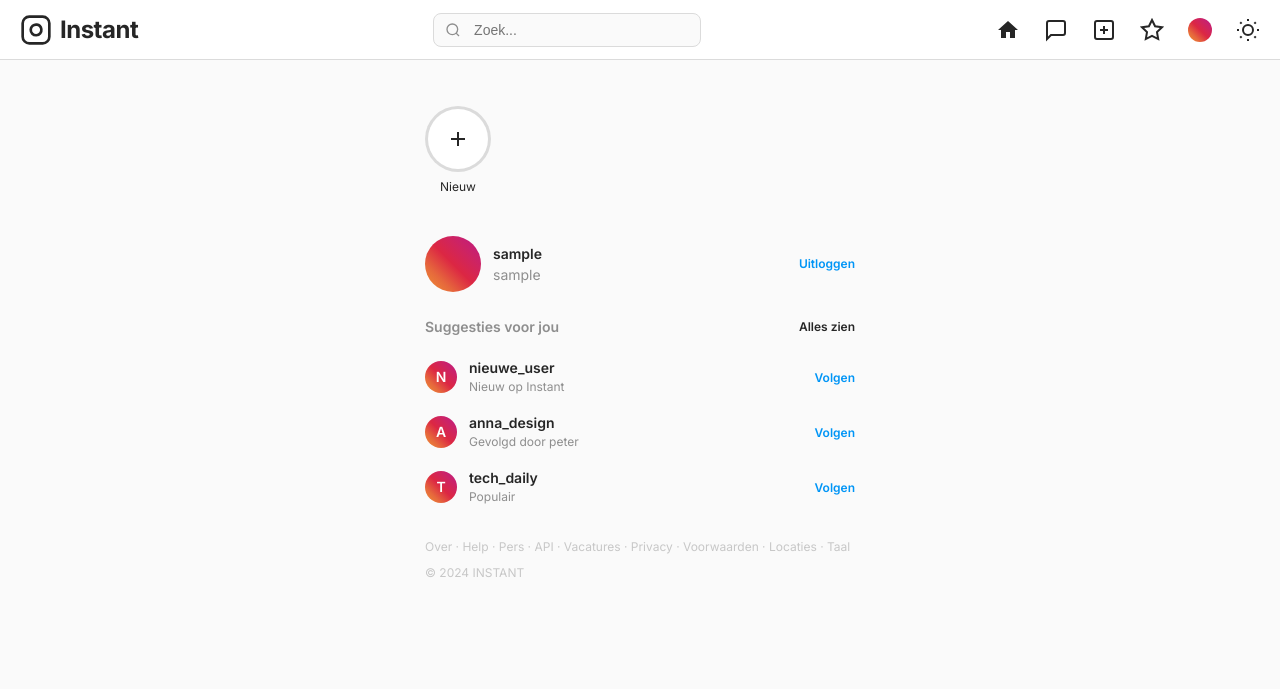
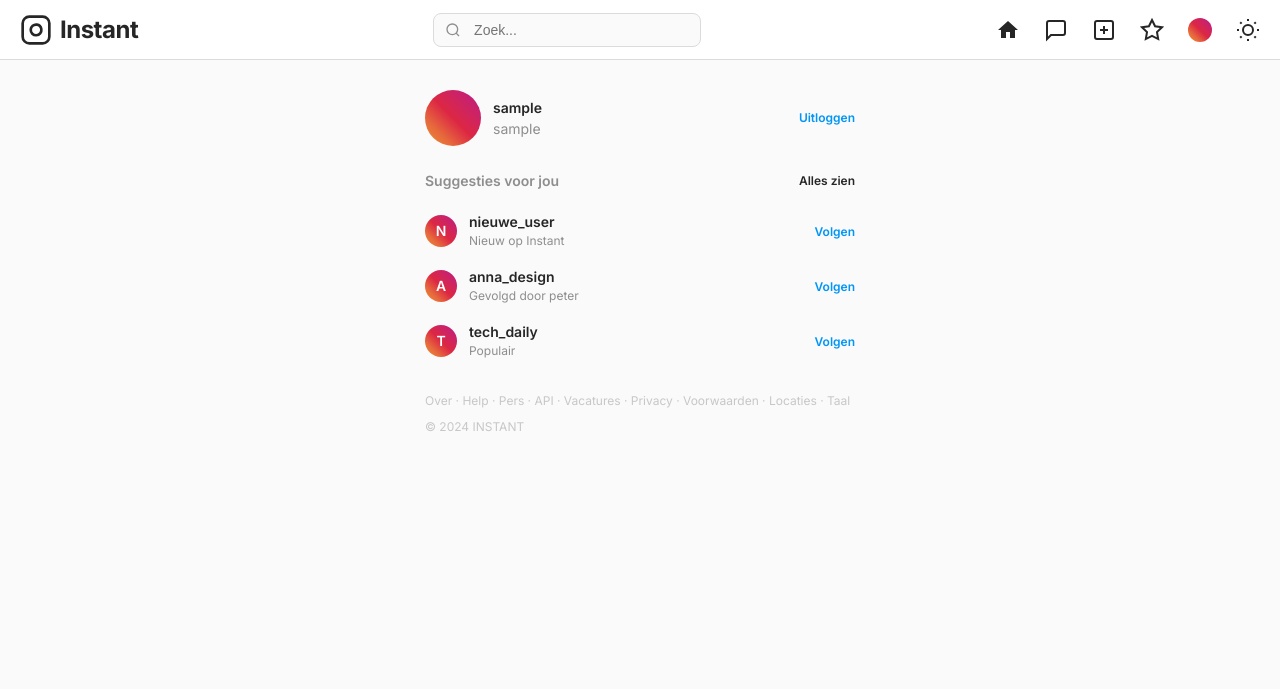
Before and after one commit to YoussefK49/ExamenProject, a PHP site: page / in a window 1280 px wide. Shown: the top 689 px of the page. Run offline with PHP 8.4, Linux system fonts and the light colour scheme; the visitor is signed in with stand-in values (Sample User, id 1); data that the repository does not hold is empty.

Commit message:
Portfolio pagina, bio toegevoegd en storys functie verwijdert

```diff
--- a/index.php
+++ b/index.php
@@ -26,12 +26,6 @@ if ($_SERVER['REQUEST_METHOD'] === 'POST' && !empty($_POST['action'])) {
         exit;
     }
 
-    if ($action === 'create_story') {
-        addStory($userId);
-        header('Location: index.php');
-        exit;
-    }
-
     if ($action === 'follow' && !empty($_POST['following_id'])) {
         $followingId = (int) $_POST['following_id'];
         followUser($userId, $followingId);
@@ -48,7 +42,6 @@ if ($_SERVER['REQUEST_METHOD'] === 'POST' && !empty($_POST['action'])) {
 }
 
 $posts = getPosts(10);
-$stories = getStories(10);
 ?>
 <!DOCTYPE html>
 <html lang="nl">
@@ -124,28 +117,6 @@ $stories = getStories(10);
   </header>
 
   <main class="main-container">
-    <div class="stories-section">
-      <div class="story-item story-add" <?php echo isLoggedIn() ? "onclick=\"document.getElementById('storyModal').style.display='flex'\"" : "onclick=\"window.location.href='login.php'\""; ?>>
-        <div class="story-ring">
-          <div class="story-avatar">
-            <svg viewBox="0 0 24 24" fill="none" stroke="currentColor" stroke-width="2">
-              <line x1="12" y1="5" x2="12" y2="19"/>
-              <line x1="5" y1="12" x2="19" y2="12"/>
-            </svg>
-          </div>
-        </div>
-        <span>Nieuw</span>
-      </div>
-      <?php foreach ($stories as $story): ?>
-      <div class="story-item">
-        <div class="story-ring">
-          <div class="story-avatar"></div>
-        </div>
-        <span><?php echo htmlspecialchars($story['username'], ENT_QUOTES, 'UTF-8'); ?></span>
-      </div>
-      <?php endforeach; ?>
-    </div>
-
     <div class="feed-section">
       <?php foreach ($posts as $post): ?>
       <article class="post-card">
@@ -338,21 +309,6 @@ $stories = getStories(10);
   }
   ?>
 
-  <!-- Story Modal -->
-  <div id="storyModal" class="modal" style="display: none;">
-    <div class="modal-content">
-      <div class="modal-header">
-        <h2>Nieuwe Story</h2>
-        <button class="modal-close" onclick="document.getElementById('storyModal').style.display='none'">×</button>
-      </div>
-      <form method="post" class="modal-form">
-        <input type="hidden" name="action" value="create_story" />
-        <p>Story maken (24 uur zichtbaar)</p>
-        <button type="submit" class="modal-submit">Story Plaatsen</button>
-      </form>
-    </div>
-  </div>
-
   <!-- Post Modal -->
   <div id="postModal" class="modal" style="display: none;">
     <div class="modal-content">
--- a/styles.css
+++ b/styles.css
@@ -10,7 +10,7 @@
   --brand-hover: #1877f2;
   --card: #ffffff;
   --shadow: 0 1px 2px rgba(0, 0, 0, 0.1);
-  --story-gradient: linear-gradient(45deg, #f09433 0%, #e6683c 25%, #dc2743 50%, #cc2366 75%, #bc1888 100%);
+  --avatar-gradient: linear-gradient(45deg, #f09433 0%, #e6683c 25%, #dc2743 50%, #cc2366 75%, #bc1888 100%);
 }
 
 [data-theme="dark"] {
@@ -147,7 +147,7 @@ a {
   width: 24px;
   height: 24px;
   border-radius: 50%;
-  background: var(--story-gradient);
+  background: var(--avatar-gradient);
 }
 
 /* Main Container */
@@ -157,62 +157,6 @@ a {
   max-width: 470px;
   margin: 30px auto 100px;
   padding: 0 20px;
-}
-
-/* Stories */
-.stories-section {
-  display: flex;
-  gap: 16px;
-  padding: 16px 0;
-  overflow-x: auto;
-  margin-bottom: 24px;
-}
-
-.story-item {
-  flex: 0 0 auto;
-  display: flex;
-  flex-direction: column;
-  align-items: center;
-  gap: 6px;
-  cursor: pointer;
-}
-
-.story-ring {
-  width: 66px;
-  height: 66px;
-  border-radius: 50%;
-  padding: 3px;
-  background: var(--story-gradient);
-  display: flex;
-  align-items: center;
-  justify-content: center;
-}
-
-.story-add .story-ring {
-  background: var(--border);
-}
-
-.story-avatar {
-  width: 60px;
-  height: 60px;
-  border-radius: 50%;
-  background: var(--surface);
-  display: flex;
-  align-items: center;
-  justify-content: center;
-  font-weight: 600;
-  font-size: 24px;
-  color: var(--text);
-}
-
-.story-avatar svg {
-  width: 24px;
-  height: 24px;
-}
-
-.story-item span {
-  font-size: 12px;
-  color: var(--text);
 }
 
 /* Feed */
@@ -246,7 +190,7 @@ a {
   width: 32px;
   height: 32px;
   border-radius: 50%;
-  background: var(--story-gradient);
+  background: var(--avatar-gradient);
   color: white;
   display: flex;
   align-items: center;
@@ -404,7 +348,7 @@ a {
   width: 56px;
   height: 56px;
   border-radius: 50%;
-  background: var(--story-gradient);
+  background: var(--avatar-gradient);
 }
 
 .sidebar-info {
@@ -463,7 +407,7 @@ a {
   width: 32px;
   height: 32px;
   border-radius: 50%;
-  background: var(--story-gradient);
+  background: var(--avatar-gradient);
   color: white;
   display: flex;
   align-items: center;
@@ -540,7 +484,7 @@ a {
   width: 24px;
   height: 24px;
   border-radius: 50%;
-  background: var(--story-gradient);
+  background: var(--avatar-gradient);
 }
 
 /* Responsive */
@@ -571,11 +515,6 @@ a {
 
   .navbar-icons {
     gap: 16px;
-  }
-
-  .stories-section {
-    padding: 16px 16px;
-    gap: 12px;
   }
 
   .post-card {
```
Also changed, not shown: database.sql (+1 -9 lines), db.php (+4 -38 lines), profile.php (+32 -9 lines).
